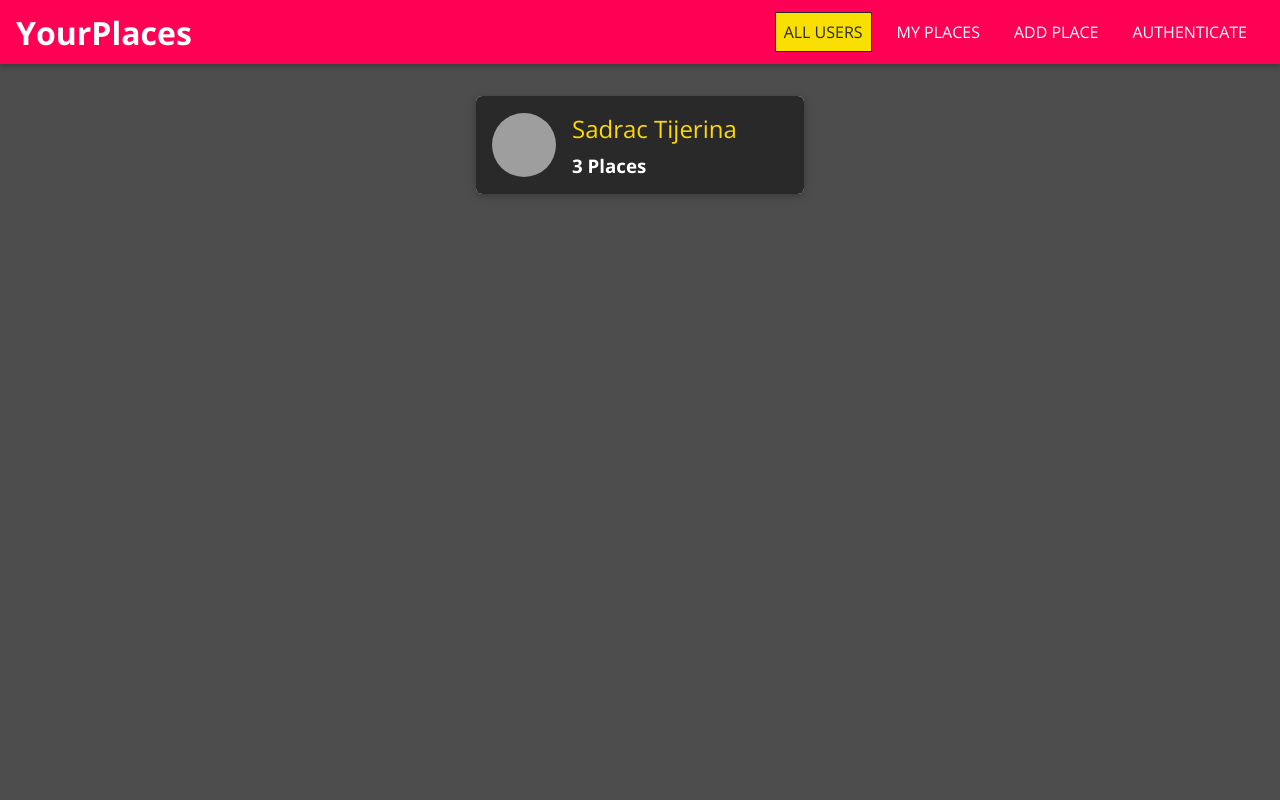
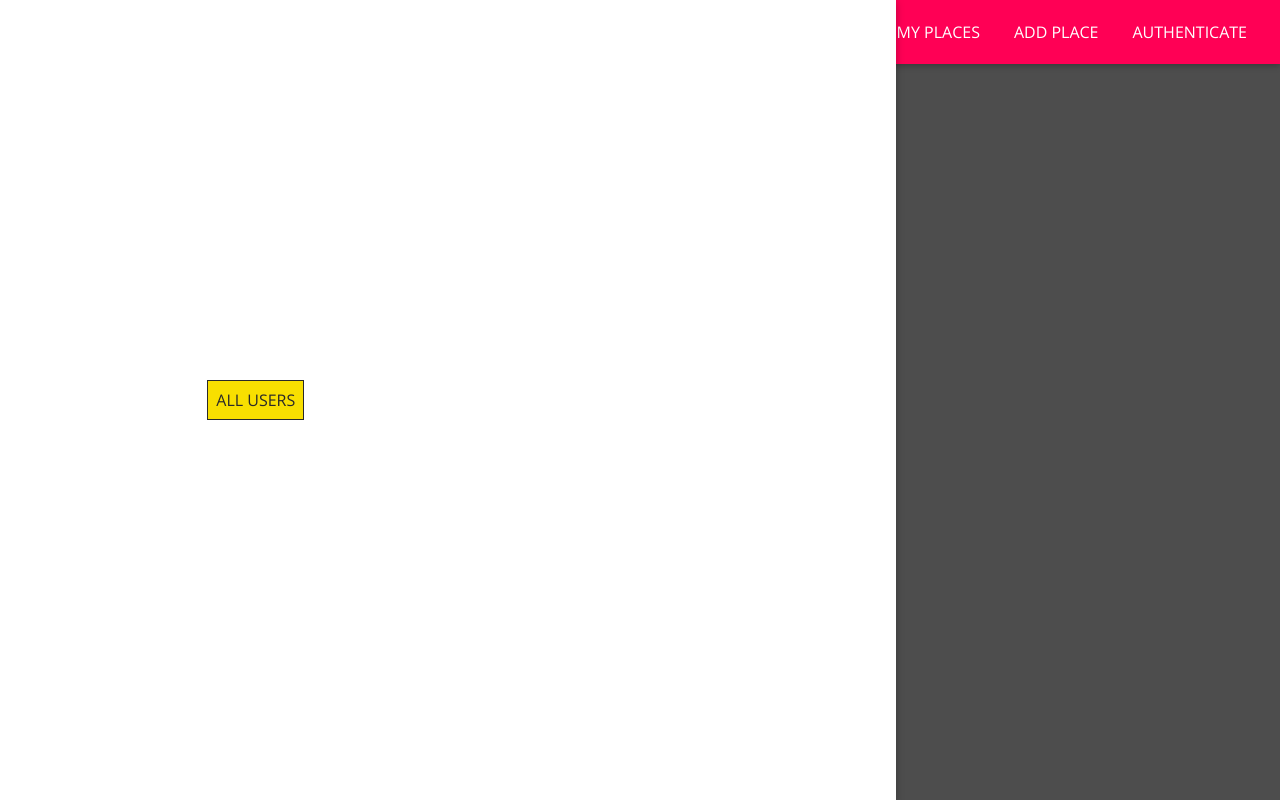
Before and after one commit to SadracTijerina/mern-project, a React (Create React App) app: page / in a window 1280 px wide. Built offline with nearby package versions, Linux system fonts and the light colour scheme; grey boxes are pictures that could not be loaded.

Commit message:
added portal

```diff
--- a/public/index.html
+++ b/public/index.html
@@ -28,6 +28,7 @@
   </head>
   <body>
     <noscript>You need to enable JavaScript to run this app.</noscript>
+    <div id="drawer-hook"></div>
     <div id="root"></div>
     <!--
       This HTML file is a template.
--- a/src/shared/components/Navigation/MainNavigation.js
+++ b/src/shared/components/Navigation/MainNavigation.js
@@ -3,11 +3,18 @@
 
 import MainHeader from "./MainHeader";
 import NavLinks from "./NavLinks";
+import SideDrawer from "./SideDrawer";
 
 import "./MainNavigation.css";
 
 const MainNavigation = (props) => {
   return (
+    <React.Fragment>
+      <SideDrawer>
+        <nav className="main-navigation__drawer-nav">
+          <NavLinks />
+        </nav>
+      </SideDrawer>
       <MainHeader>
         <button className="main-navigation__menu-btn">
           <span />
@@ -17,10 +24,11 @@
         <h1 className="main-navigation__title">
           <Link to="/">YourPlaces</Link>
         </h1>
-      <nav>
+        <nav className="main-navigation__header-nav">
           <NavLinks />
         </nav>
       </MainHeader>
+    </React.Fragment>
   );
 };
 
--- a/src/shared/components/Navigation/SideDrawer.css
+++ b/src/shared/components/Navigation/SideDrawer.css
@@ -0,0 +1,10 @@
+.side-drawer {
+  position: fixed;
+  left: 0;
+  top: 0;
+  z-index: 100;
+  height: 100vh;
+  width: 70%;
+  background: white;
+  box-shadow: 0 2px 8px rgba(0, 0, 0, 0.26);
+}
--- a/src/shared/components/Navigation/SideDrawer.js
+++ b/src/shared/components/Navigation/SideDrawer.js
@@ -0,0 +1,12 @@
+import React from "react";
+import ReactDOM from "react-dom";
+
+import "./SideDrawer.css";
+
+const SideDrawer = (props) => {
+  const content = <aside className="side-drawer">{props.children}</aside>;
+
+  return ReactDOM.createPortal(content, document.getElementById("drawer-hook"));
+};
+
+export default SideDrawer;
```
Lines whose indentation alone changed are shown as unchanged.
